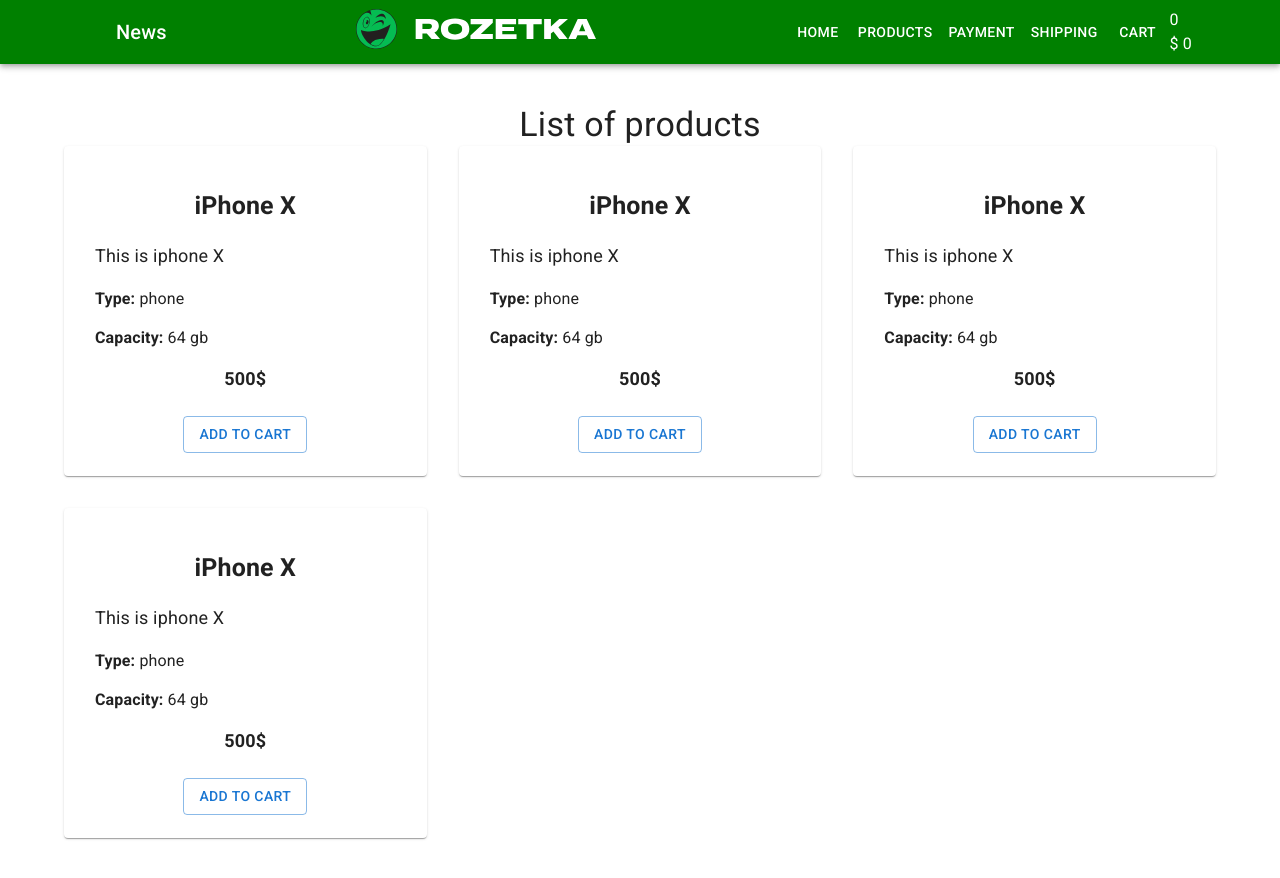
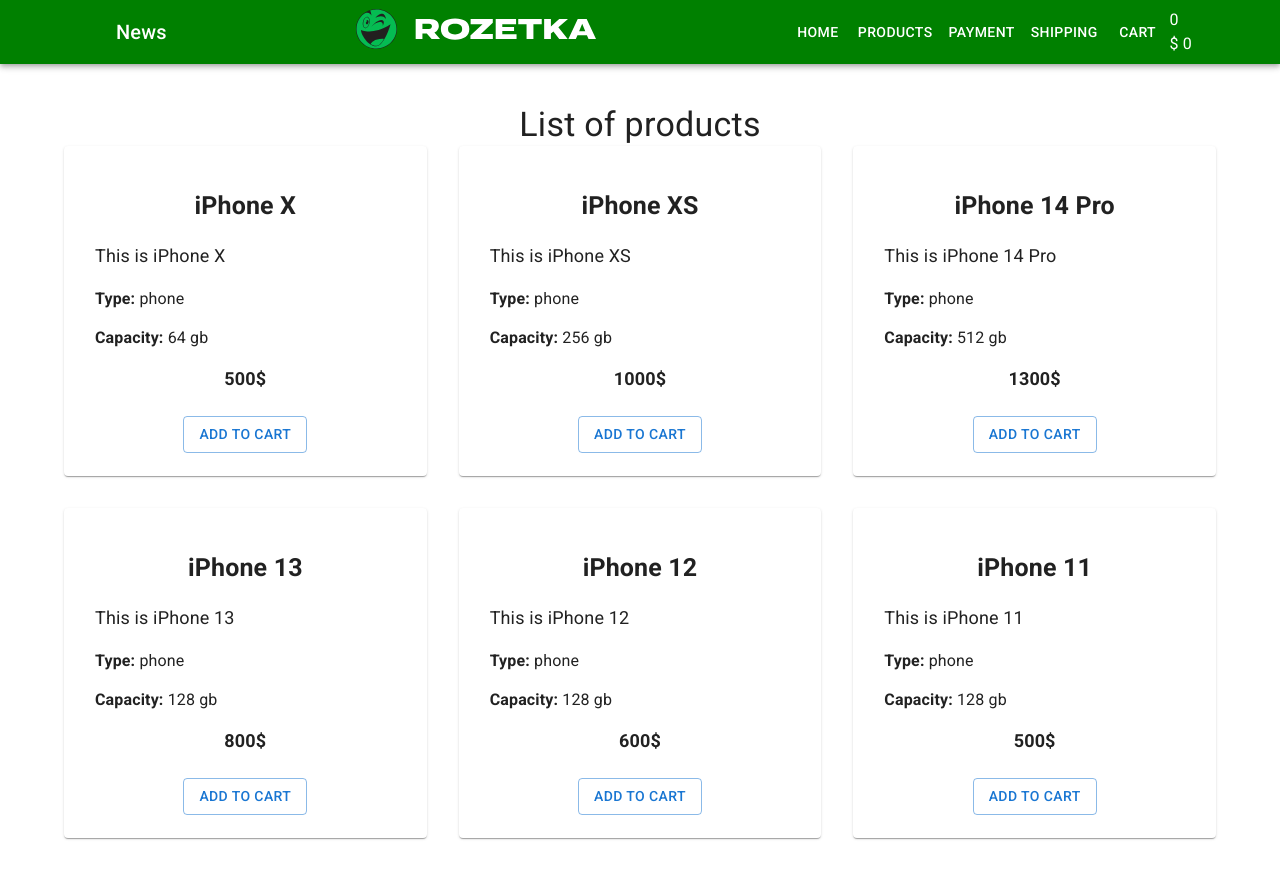
Before and after one commit to Velykoivanenko-Tetiana/react-24-09-fake-shop, a React (Create React App) app: page / in a window 1280 px wide. Built offline with nearby package versions, Linux system fonts and the light colour scheme.

Commit message:
add ProductsArray

```diff
--- a/src/components/Products/ProductsList.tsx
+++ b/src/components/Products/ProductsList.tsx
@@ -1,26 +1,34 @@
 import { Grid } from '@mui/material'
 import ProductsListItem from './ProductsListItem'
+import productsArray from './productsArray'
+type Props = {
 
-type Props = {}
+}
+type ProductsProps ={
+    title:string
+    desc: string
+    type:string
+    capacity:string
+    price:number
+}
+
 
 const ProductsList = (props: Props) => {
   return (
     <>
     <Grid container direction="row" alignItems="center" spacing={4}>
-                <Grid item xs={12} sm={6} md={4}>
-                    <ProductsListItem />
-                </Grid>
-                <Grid item xs={12} sm={6} md={4}>
-                    <ProductsListItem />
-                </Grid>
-                <Grid item xs={12} sm={6} md={4}>
-                    <ProductsListItem />
-                </Grid>
-                <Grid item xs={12} sm={6} md={4}>
-                    <ProductsListItem />
-                </Grid>
-            </Grid>
-
+    {productsArray.map((product: ProductsProps) => (
+                    <Grid item xs={12} sm={6} md={4}>
+                        <ProductsListItem
+                            title={product.title}
+                            desc={product.desc}
+                            type={product.type}
+                            capacity={product.capacity}
+                            price={product.price}
+                        />
+                    </Grid>
+                ))}
+</Grid>
     </>
   )
 }
--- a/src/components/Products/ProductsListItem.tsx
+++ b/src/components/Products/ProductsListItem.tsx
@@ -1,20 +1,26 @@
 import { Card, CardActions, CardContent, Button } from '@mui/material'
 import './ProductsListItem.scss'
-type Props = {}
+type Props = {   title: string
+    desc: string
+    type:string
+    capacity:string
+    price:number
+}
 const ProductsListItem = (props: Props) => {
     return (
         <Card className="product-list-item">
             <CardContent>
-                <h4 className="product-title">iPhone X</h4>
-                <p className="product-desc">This is iphone X</p>
+                <h4 className="product-title">{props.title}</h4>
+                <p className="product-desc">{props.desc}</p>
                 <div className="product-features">
-                    <span>Type:</span> phone
+                    <span>Type:</span> {props.type}
                 </div>
                 <div className="product-features">
-                    <span>Capacity:</span> 64 gb
+                    <span>Capacity:</span> {props.capacity} gb
                 </div>
-                <div className="product-price">500$ </div>
+                <div className="product-price">{props.price}$ </div>
             </CardContent>
+
             <CardActions className="btns-wrap">
                 <Button variant="outlined">Add to cart</Button>
             </CardActions>
--- /dev/null
+++ b/src/components/Products/productsArray.ts
@@ -0,0 +1,53 @@
+type ProductsProps = {
+    title:string
+    desc: string
+    type:string
+    capacity:string
+    price:number
+}
+
+const productsArray: ProductsProps[] = [
+{
+    title:"iPhone X",
+    desc: "This is iPhone X",
+    type:"phone",
+    capacity:"64",
+    price: 500
+ },
+ {
+    title:"iPhone XS",
+    desc: "This is iPhone XS",
+    type:"phone",
+    capacity:"256",
+    price: 1000
+ },
+ {
+    title:"iPhone 14 Pro",
+    desc: "This is iPhone 14 Pro",
+    type:"phone",
+    capacity:"512",
+    price: 1300
+ },
+ {
+    title:"iPhone 13",
+    desc: "This is iPhone 13",
+    type:"phone",
+    capacity:"128",
+    price: 800
+ },
+ {
+    title:"iPhone 12",
+    desc: "This is iPhone 12",
+    type:"phone",
+    capacity:"128",
+    price: 600
+ },
+ {
+    title:"iPhone 11",
+    desc: "This is iPhone 11",
+    type:"phone",
+    capacity:"128",
+    price: 500
+ },
+]
+ export default productsArray
```
